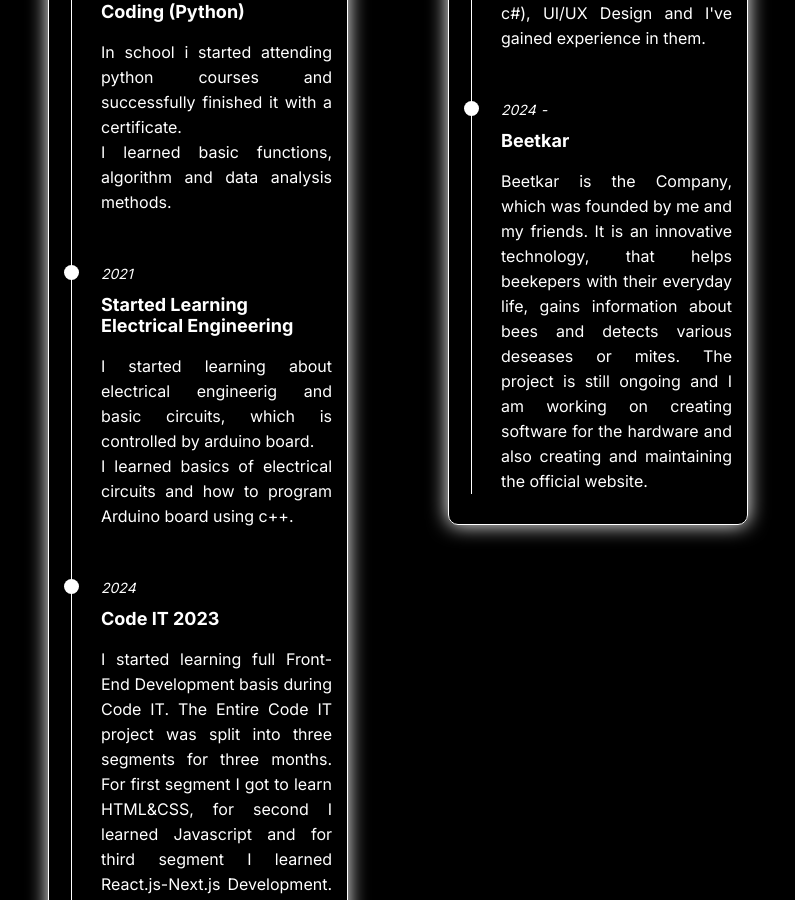
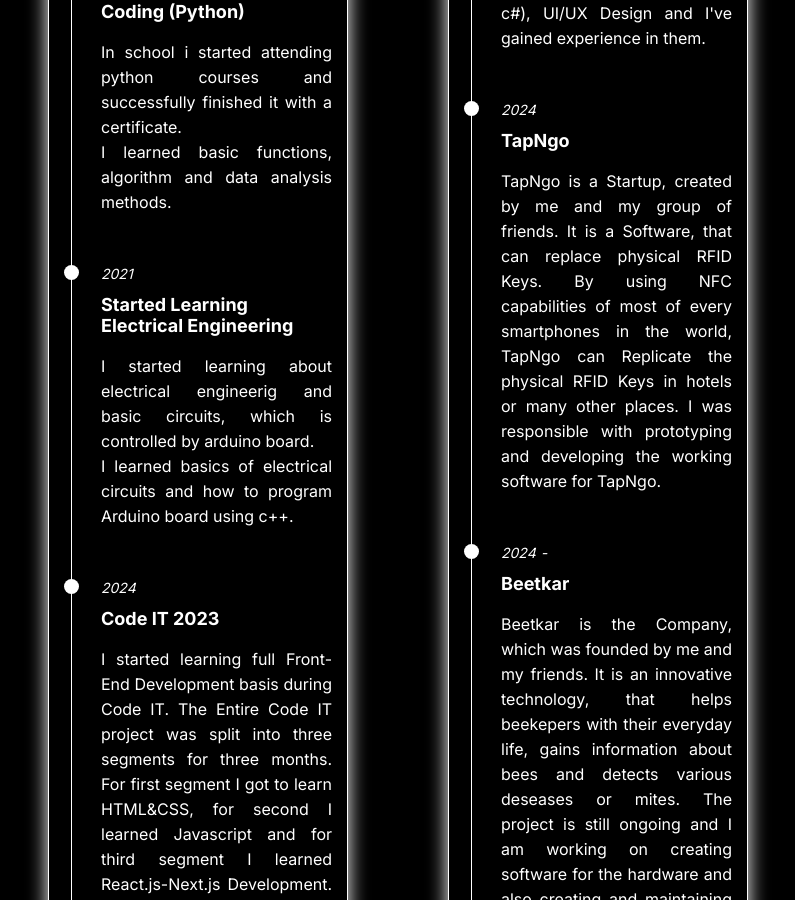
Before and after one commit to RyuKam1/portfolio-website, a Next.js app: page /about in a window 1280 px wide. Shown: the part 1900-2800 px from the top of the page, without its empty margins (242-1037 px from the left). Built offline with nearby package versions, Linux system fonts and the light colour scheme.

Commit message:
Added info in About page

```diff
--- a/src/app/about/page.jsx
+++ b/src/app/about/page.jsx
@@ -262,6 +262,35 @@
                         end={2024}
                         separator={""}
                       />
+                      {/* <CountUp
+                        className={styles.fa}
+                        duration={4}
+                        end={0}
+                        separator={""}
+                      /> */}
+                    </i>
+                  </h3>
+                  <h4 className={styles.timeline_title}>TapNgo</h4>
+                  <p className={styles.timeline_text}>
+                    TapNgo is a Startup, created by me and my group of friends.
+                    It is a Software, that can replace physical RFID Keys. By
+                    using NFC capabilities of most of every smartphones in the
+                    world, TapNgo can Replicate the physical RFID Keys in hotels
+                    or many other places. I was responsible with prototyping and
+                    developing the working software for TapNgo.
+                  </p>
+                </div>
+
+                <div className={styles.timeline_item}>
+                  <div className={styles.circle_dot}></div>
+                  <h3 className={styles.timeline_date}>
+                    <i className={styles.fa}>
+                      <CountUp
+                        className={styles.fa}
+                        duration={4}
+                        end={2024}
+                        separator={""}
+                      />
                       {"- "}
                       {/* <CountUp
                         className={styles.fa}
```
